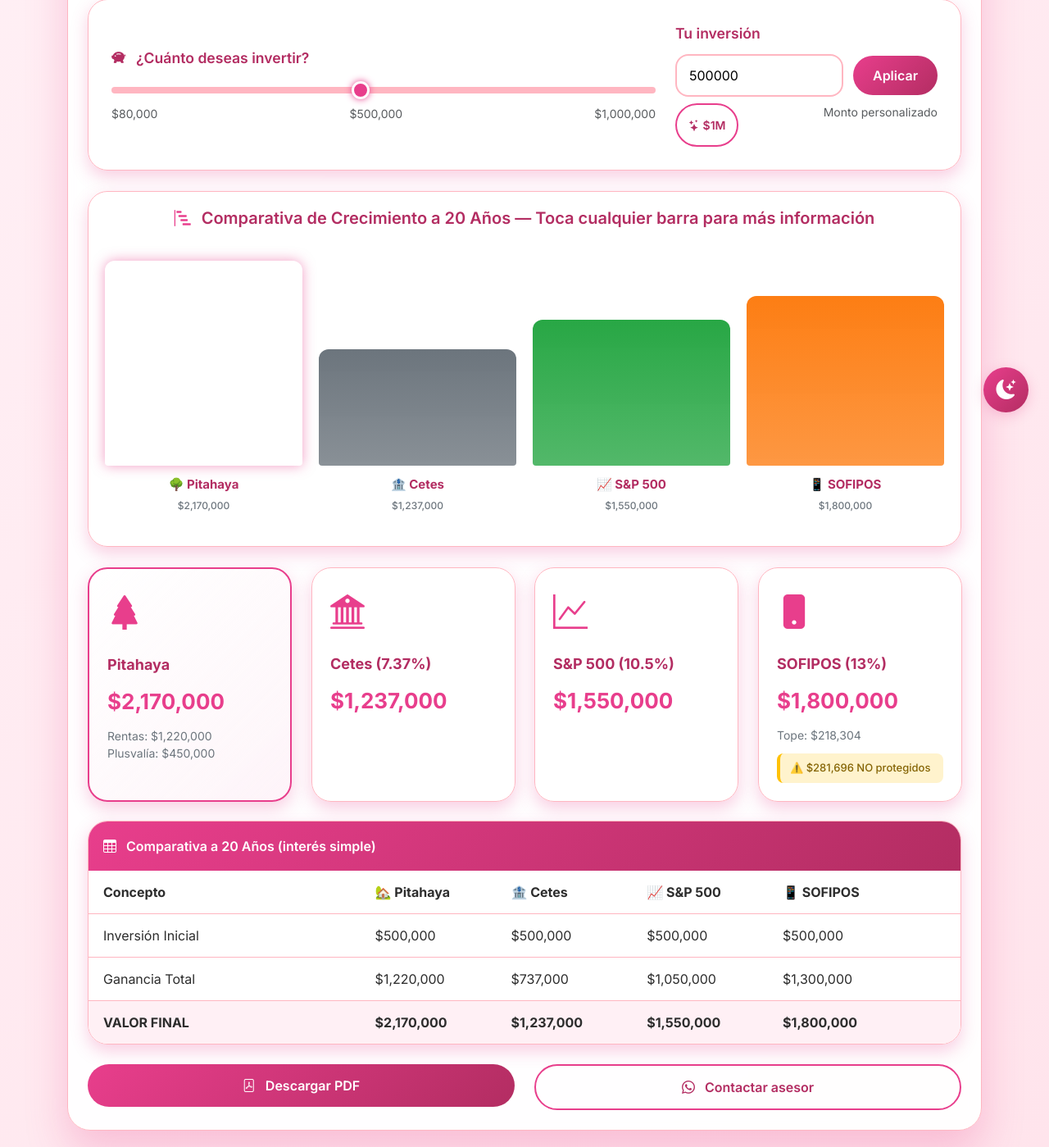
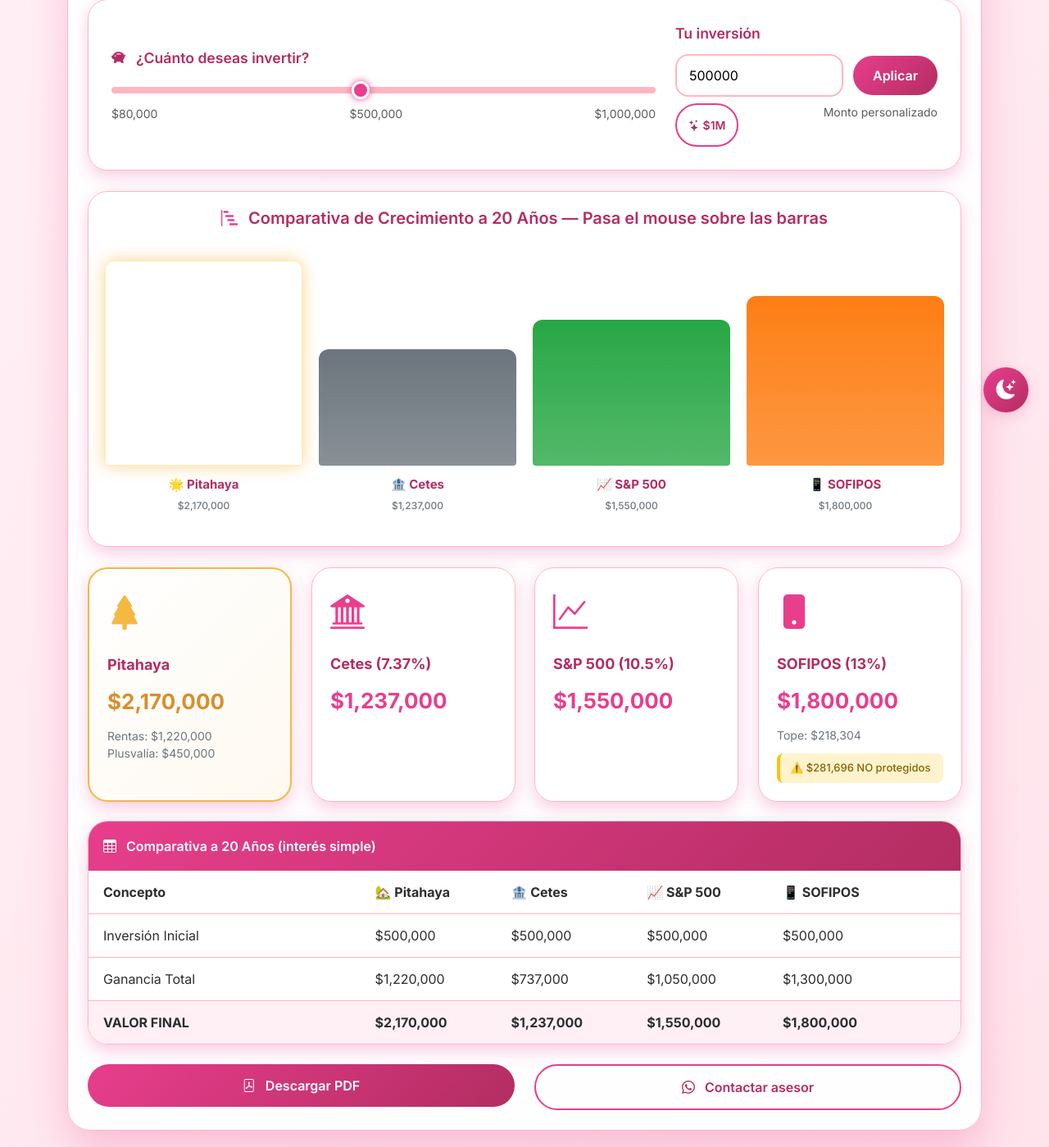
Before and after one commit to D3vBoy/pitahaya-calculadora, a Flask app: page /calculadora in a window 1280 px wide. Shown: the part 272-1671 px from the top of the page at 82% size. Run offline with Flask 3, Linux system fonts and the light colour scheme; the visitor is signed in with stand-in values (Sample User, id 1); a map, chart or similar area stays blank.

Commit message:
Actualización estética 6

```diff
--- a/templates/calculadora.html
+++ b/templates/calculadora.html
@@ -18,6 +18,8 @@
             --pitahaya-light: #FFF0F5;
             --pitahaya-white: rgba(255, 255, 255, 0.95);
             --pitahaya-shadow: rgba(232, 62, 140, 0.25);
+            --pitahaya-gold: #F4B942;
+            --pitahaya-gold-dark: #D98E2C;
             --text-dark: #2D2D2D;
             --text-muted: #6c757d;
             --card-bg: white;
@@ -39,6 +41,8 @@
             --warning-bg: rgba(232, 62, 140, 0.15);
             --warning-text: #FFB6C1;
             --warning-border: #E83E8C;
+            --pitahaya-gold: #F5C542;
+            --pitahaya-gold-dark: #E8A735;
         }
 
         body.dark-mode .main-card,
@@ -292,11 +296,11 @@
             min-height: 10px;
         }
 
-        /* Barra de Pitahaya con color destacado */
+        /* Barra de Pitahaya con color dorado resaltado */
         .chart-bar-item[data-instrument="pitahaya"] .chart-bar {
-            background: linear-gradient(180deg, var(--pitahaya-primary), var(--pitahaya-dark));
-            box-shadow: 0 0 15px rgba(232, 62, 140, 0.5);
-            border: 1px solid rgba(255,255,255,0.3);
+            background: linear-gradient(180deg, var(--pitahaya-gold), var(--pitahaya-gold-dark));
+            box-shadow: 0 0 20px rgba(244, 185, 66, 0.6);
+            border: 1px solid rgba(255, 215, 120, 0.5);
         }
 
         .chart-bar-label {
@@ -325,10 +329,11 @@
             text-align: center;
             z-index: 10000;
             box-shadow: 0 10px 30px rgba(0,0,0,0.3);
-            pointer-events: none;
             backdrop-filter: blur(8px);
             border: 1px solid rgba(255,255,255,0.3);
             line-height: 1.4;
+            pointer-events: none;
+            transition: opacity 0.15s ease;
         }
 
         .custom-tooltip::before {
@@ -364,14 +369,18 @@
         }
 
         .investment-card.pitahaya {
-            border: 2px solid var(--pitahaya-primary);
-            background: linear-gradient(135deg, var(--pitahaya-white), rgba(232, 62, 140, 0.05));
+            border: 2px solid var(--pitahaya-gold);
+            background: linear-gradient(135deg, var(--pitahaya-white), rgba(244, 185, 66, 0.08));
         }
 
         .investment-icon {
             font-size: 42px;
             margin-bottom: 18px;
             color: var(--pitahaya-primary);
+        }
+
+        .investment-card.pitahaya .investment-icon {
+            color: var(--pitahaya-gold);
         }
 
         .investment-title {
@@ -386,6 +395,10 @@
             font-weight: 800;
             color: var(--pitahaya-primary);
             margin-bottom: 12px;
+        }
+
+        .investment-card.pitahaya .investment-amount {
+            color: var(--pitahaya-gold-dark);
         }
 
         .investment-detail {
@@ -404,7 +417,7 @@
             color: var(--warning-text);
         }
 
-        /* TABLA COMPARATIVA (SIN POPUPS) */
+        /* TABLA COMPARATIVA */
         .comparison-table {
             background: var(--pitahaya-white);
             border-radius: 24px;
@@ -603,11 +616,11 @@
                     </div>
                 </div>
 
-                <!-- GRÁFICO CON POPUPS INTERACTIVOS -->
+                <!-- GRÁFICO CON POPUPS -->
                 <div class="chart-container animate-slide-right delay-2">
                     <h5 class="chart-title">
                         <i class="bi bi-bar-chart-steps me-2" style="color: var(--pitahaya-primary);"></i>
-                        Comparativa de Crecimiento a 20 Años — Toca cualquier barra para más información
+                        Comparativa de Crecimiento a 20 Años — Pasa el mouse sobre las barras
                     </h5>
                     <div class="chart-bars" id="chartBars"></div>
                 </div>
@@ -648,7 +661,7 @@
                     </div>
                 </div>
 
-                <!-- TABLA COMPARATIVA (SIN POPUPS) -->
+                <!-- TABLA COMPARATIVA -->
                 <div class="comparison-table mb-4 animate-fade-up delay-3">
                     <div class="table-header">
                         <i class="bi bi-table me-2"></i>
@@ -735,11 +748,14 @@
         });
 
         // ========================================
-        // TOOLTIP PARA GRÁFICO
+        // TOOLTIP PARA GRÁFICO (con cierre al salir)
         // ========================================
+        let activeTooltip = null;
+        let hideTimeout = null;
+
         const tooltipMessages = {
             pitahaya: {
-                title: '🌳 Pitahaya Investments',
+                title: '🌟 Pitahaya Investments',
                 message: '✅ Escritura pública a tu nombre\n✅ Renta garantizada por 20 años (12.2% anual)\n✅ Plusvalía histórica del terreno (+90%)\n✅ Activo tangible que puedes heredar\n✅ Sin topes de inversión'
             },
             cetes: {
@@ -756,9 +772,22 @@
             }
         };
 
+        function hideTooltip() {
+            if (hideTimeout) clearTimeout(hideTimeout);
+            hideTimeout = setTimeout(() => {
+                if (activeTooltip) {
+                    activeTooltip.remove();
+                    activeTooltip = null;
+                }
+            }, 50);
+        }
+
         function showTooltip(instrument, x, y) {
-            const existingTooltip = document.querySelector('.custom-tooltip');
-            if (existingTooltip) existingTooltip.remove();
+            if (activeTooltip) {
+                activeTooltip.remove();
+                activeTooltip = null;
+            }
+            if (hideTimeout) clearTimeout(hideTimeout);
 
             const data = tooltipMessages[instrument];
             if (!data) return;
@@ -767,6 +796,7 @@
             tooltip.className = 'custom-tooltip';
             tooltip.innerHTML = `<strong>${data.title}</strong><br><br>${data.message.replace(/\n/g, '<br>')}`;
             document.body.appendChild(tooltip);
+            activeTooltip = tooltip;
 
             const tooltipRect = tooltip.getBoundingClientRect();
             let left = x + 15;
@@ -782,11 +812,40 @@
             tooltip.style.left = left + 'px';
             tooltip.style.top = top + 'px';
             tooltip.style.opacity = '1';
+        }
 
-            setTimeout(() => {
-                if (tooltip) tooltip.remove();
-            }, 4000);
+        function attachTooltipEvents() {
+            document.querySelectorAll('.chart-bar-item').forEach(item => {
+                const instrument = item.getAttribute('data-instrument');
+
+                const showHandler = (e) => {
+                    const rect = item.getBoundingClientRect();
+                    showTooltip(instrument, rect.left + rect.width / 2, rect.top);
+                };
+
+                const hideHandler = () => {
+                    hideTooltip();
+                };
+
+                item.removeEventListener('mouseenter', showHandler);
+                item.removeEventListener('mouseleave', hideHandler);
+                item.removeEventListener('touchstart', showHandler);
+                item.removeEventListener('touchend', hideHandler);
+
+                item.addEventListener('mouseenter', showHandler);
+                item.addEventListener('mouseleave', hideHandler);
+                item.addEventListener('touchstart', showHandler);
+                item.addEventListener('touchend', hideHandler);
+            });
         }
+
+        // Cerrar tooltip al hacer scroll o tocar fuera
+        window.addEventListener('scroll', () => hideTooltip());
+        document.addEventListener('click', (e) => {
+            if (activeTooltip && !e.target.closest('.chart-bar-item')) {
+                hideTooltip();
+            }
+        });
 
         // ========================================
         // CÁLCULOS
@@ -836,7 +895,7 @@
             const chartBars = document.getElementById('chartBars');
 
             const instruments = [
-                { id: 'pitahaya', name: 'Pitahaya', value: valoresActuales.pitahaya, icon: '🌳', color: 'var(--pitahaya-primary)' },
+                { id: 'pitahaya', name: 'Pitahaya', value: valoresActuales.pitahaya, icon: '🌟', color: 'var(--pitahaya-gold)' },
                 { id: 'cetes', name: 'Cetes', value: valoresActuales.cetes, icon: '🏦', color: '#6c757d' },
                 { id: 'bolsa', name: 'S&P 500', value: valoresActuales.bolsa, icon: '📈', color: '#28a745' },
                 { id: 'sofipo', name: 'SOFIPOS', value: valoresActuales.sofipo, icon: '📱', color: '#fd7e14' }
@@ -853,19 +912,7 @@
                 `;
             }).join('');
 
-            // Agregar eventos de tooltip a cada barra
-            document.querySelectorAll('.chart-bar-item').forEach(item => {
-                const instrument = item.getAttribute('data-instrument');
-                item.addEventListener('mouseenter', (e) => {
-                    const rect = item.getBoundingClientRect();
-                    showTooltip(instrument, rect.left + rect.width / 2, rect.top);
-                });
-                item.addEventListener('touchstart', (e) => {
-                    e.preventDefault();
-                    const rect = item.getBoundingClientRect();
-                    showTooltip(instrument, rect.left + rect.width / 2, rect.top);
-                });
-            });
+            attachTooltipEvents();
         }
 
         function calcularTodo(capital) {
```
